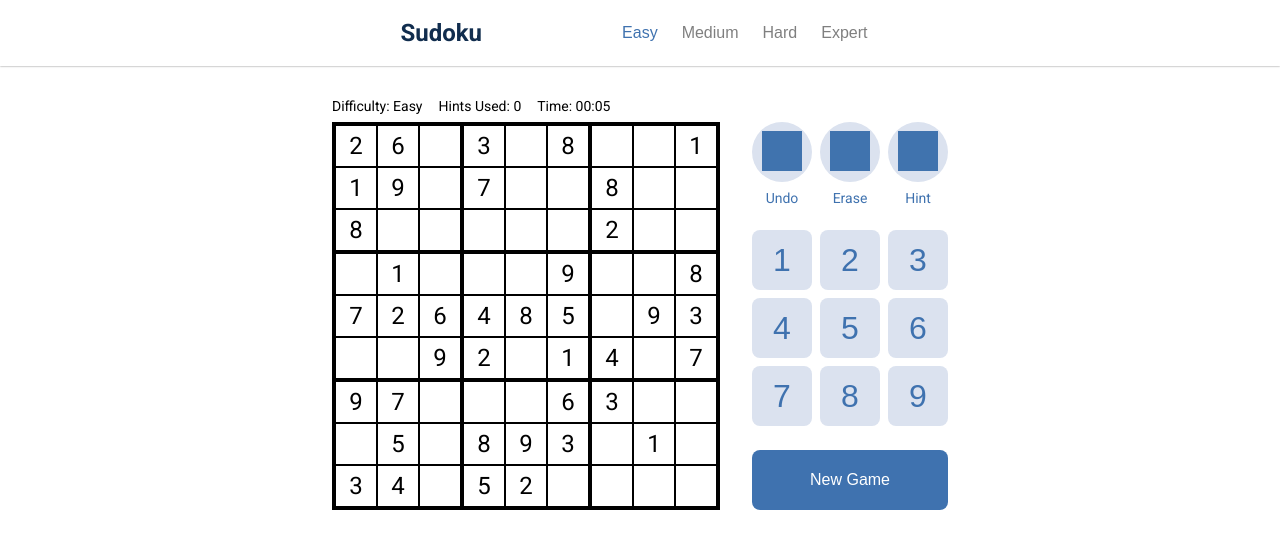
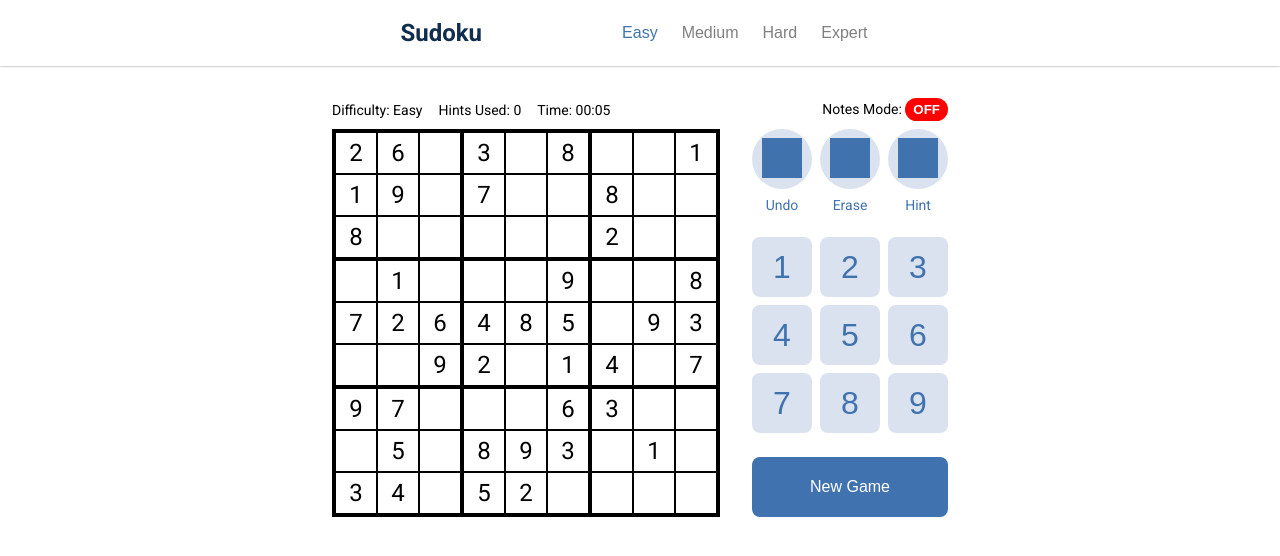
Before and after one commit to SamLeB1/sudoku, a React (Vite) app: page / in a window 1280 px wide. Shown: the top 556 px of the page. Built offline with nearby package versions, Linux system fonts and the light colour scheme; grey boxes are pictures that could not be loaded.

Commit message:
added button to toggle notes mode

```diff
--- a/src/App.css
+++ b/src/App.css
@@ -6,9 +6,14 @@
   display: flex;
 }
 .App .game-info {
+  align-items: center;
   display: flex;
   font-size: 0.875rem;
+  justify-content: space-between;
   margin-bottom: 0.5rem;
+}
+.App .info-container {
+  display: flex;
 }
 .App .info-difficulty {
   margin-right: 1rem;
--- a/src/App.tsx
+++ b/src/App.tsx
@@ -2,6 +2,7 @@ import useAppContext from "./hooks/useAppContext.tsx";
 import useGridContext from "./hooks/useGridContext.tsx";
 import Header from "./components/Header/Header.tsx";
 import Stopwatch from "./components/Stopwatch/Stopwatch.tsx";
+import ToggleNotesMode from "./components/ToggleNotesMode/ToggleNotesMode.tsx";
 import Sudoku from "./components/Sudoku/Sudoku.tsx";
 import InputButtons from "./components/InputButtons/InputButtons.tsx";
 import "./App.css";
@@ -18,11 +19,14 @@ export default function App() {
       )}
       <div className="game">
         <div className="game-info">
-          <div className="info-difficulty">
-            Difficulty: {stateApp.difficulty}
+          <div className="info-container">
+            <div className="info-difficulty">
+              Difficulty: {stateApp.difficulty}
+            </div>
+            <div className="info-hints">Hints Used: {stateGrid.hintCount}</div>
+            <Stopwatch />
           </div>
-          <div className="info-hints">Hints Used: {stateGrid.hintCount}</div>
-          <Stopwatch />
+          <ToggleNotesMode />
         </div>
         <div className="game-display">
           <Sudoku />
--- a/src/components/Header/Header.tsx
+++ b/src/components/Header/Header.tsx
@@ -10,7 +10,7 @@ export default function Header() {
   const { dispatchGrid } = useGridContext();
 
   function handleSetDifficulty(difficulty: Difficulty, clueCount: number) {
-    setStateApp({ difficulty, resetTime: true });
+    setStateApp({ difficulty, resetTime: true, isNotesMode: false });
     const sudoku = generateSudoku(clueCount);
     dispatchGrid({
       type: "SET",
--- a/src/components/InputButtons/InputButtons.tsx
+++ b/src/components/InputButtons/InputButtons.tsx
@@ -32,7 +32,11 @@ export default function InputButtons() {
       type: "SET",
       payload: { initialGrid: sudoku.sudoku, solvedGrid: sudoku.solution },
     });
-    setStateApp((prevState) => ({ ...prevState, resetTime: true }));
+    setStateApp((prevState) => ({
+      ...prevState,
+      resetTime: true,
+      isNotesMode: false,
+    }));
   }
 
   return (
--- /dev/null
+++ b/src/components/ToggleNotesMode/ToggleNotesMode.css
@@ -0,0 +1,24 @@
+.toggle-notes-mode .btn-off {
+  background-color: hsl(0, 100%, 50%);
+  border: none;
+  border-radius: 16px;
+  color: #fff;
+  cursor: pointer;
+  font-weight: bold;
+  padding: 0.25rem 0.5rem;
+}
+.toggle-notes-mode .btn-off:hover {
+  background-color: hsl(0, 100%, 45%);
+}
+.toggle-notes-mode .btn-on {
+  background-color: hsl(120, 100%, 50%);
+  border: none;
+  border-radius: 16px;
+  color: #fff;
+  cursor: pointer;
+  font-weight: bold;
+  padding: 0.25rem 0.5rem;
+}
+.toggle-notes-mode .btn-on:hover {
+  background-color: hsl(120, 100%, 45%);
+}
--- /dev/null
+++ b/src/components/ToggleNotesMode/ToggleNotesMode.tsx
@@ -0,0 +1,29 @@
+import useAppContext from "../../hooks/useAppContext.tsx";
+import "./ToggleNotesMode.css";
+
+export default function ToggleNotesMode() {
+  const { stateApp, setStateApp } = useAppContext();
+
+  return (
+    <div
+      className="toggle-notes-mode"
+      onClick={() =>
+        setStateApp((prevState) => ({
+          ...prevState,
+          isNotesMode: !prevState.isNotesMode,
+        }))
+      }
+    >
+      Notes Mode:{" "}
+      {stateApp.isNotesMode ? (
+        <button className="btn-on" type="button">
+          ON
+        </button>
+      ) : (
+        <button className="btn-off" type="button">
+          OFF
+        </button>
+      )}
+    </div>
+  );
+}
--- a/src/context/AppContext.tsx
+++ b/src/context/AppContext.tsx
@@ -3,6 +3,7 @@ import { createContext, useState } from "react";
 type AppState = {
   difficulty: "Easy" | "Medium" | "Hard" | "Expert";
   resetTime: boolean;
+  isNotesMode: boolean;
 };
 
 type AppContextValue = {
@@ -20,6 +21,7 @@ export function AppContextProvider({
   const [stateApp, setStateApp] = useState<AppState>({
     difficulty: "Easy",
     resetTime: false,
+    isNotesMode: false,
   });
 
   return (
```
